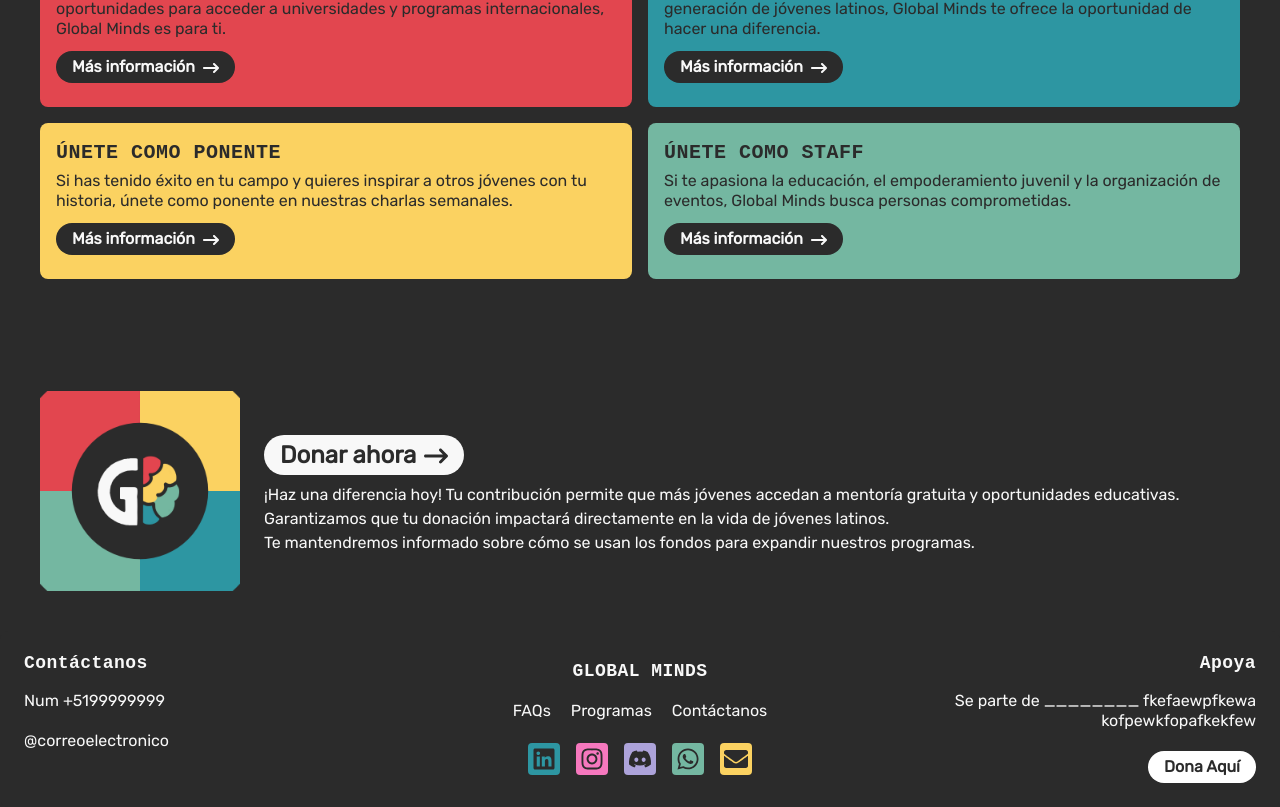
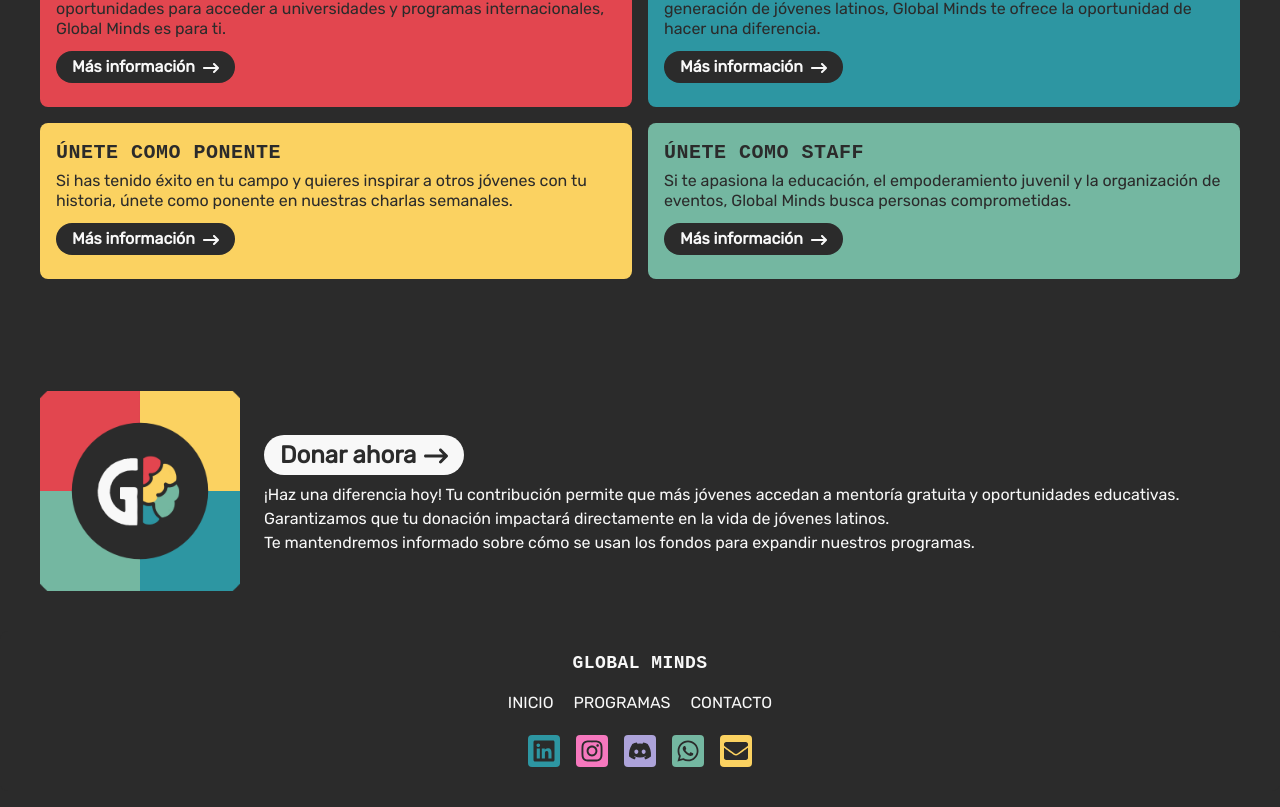
Before and after one commit to abigail-br987/globalminds, a Next.js app: page / in a window 1280 px wide. Shown: the part 3297-4104 px from the top of the page. Built offline with nearby package versions, Linux system fonts and the light colour scheme.

Commit message:
feat: add link to pages

```diff
--- a/src/components/Footer.tsx
+++ b/src/components/Footer.tsx
@@ -1,26 +1,45 @@
+"use client"
+import SocialIcons from "./SocialIcons";
+import Link from "next/link";
 
-import SocialIcons from "./SocialIcons";
 function Footer() {
   return (
-    <div className="text-gbWhite rounded-lg w-full sm:grid sm:grid-cols-3 sm:gap-3 bg-gbBlack p-6">
+    <div className="text-gbWhite rounded-lg w-full sm:grid sm:grid-cols-3 sm:gap-3 bg-gbBlack p-6 z-50">
       <div className="max-sm:hidden space-y-5">
-        <h3>Contáctanos</h3>
+        {/* <h3>Contáctanos</h3>
         <p>Num +5199999999</p>
-        <p>@correoelectronico</p>
+        <p>@correoelectronico</p>*/}
       </div>
       <div className=" space-y-5 flex flex-col text-center items-center max-sm:w-full justify-center">
         <h3>GLOBAL MINDS</h3>
         <ul className="flex space-x-5">
-          <li>FAQs</li>
-          <li>Programas</li>
-          <li>Contáctanos</li>
+        <Link href="/" key={0}>
+            <li className="cursor-pointer"
+            >
+              INICIO
+            </li>
+          </Link>
+          <Link href="/programas" key={1}>
+            <li className="cursor-pointer"
+            >
+              PROGRAMAS
+            </li>
+          </Link>
+          <Link href="/contacto" key={2}>
+            <li className="cursor-pointer"
+            >
+              CONTACTO
+            </li>
+          </Link>
+
+
         </ul>
-        <SocialIcons/>
+        <SocialIcons />
       </div>
       <div className="max-sm:hidden text-right space-y-5">
-        <h3>Apoya</h3>
+        {/*  <h3>Apoya</h3>
         <p>Se parte de ________ fkefaewpfkewa kofpewkfopafkekfew</p>
-        <button className="bg-white text-gbBlack font-bold">Dona Aquí</button>
+        <button className="bg-white text-gbBlack font-bold">Dona Aquí</button>*/}
       </div>
     </div>
   );
```
